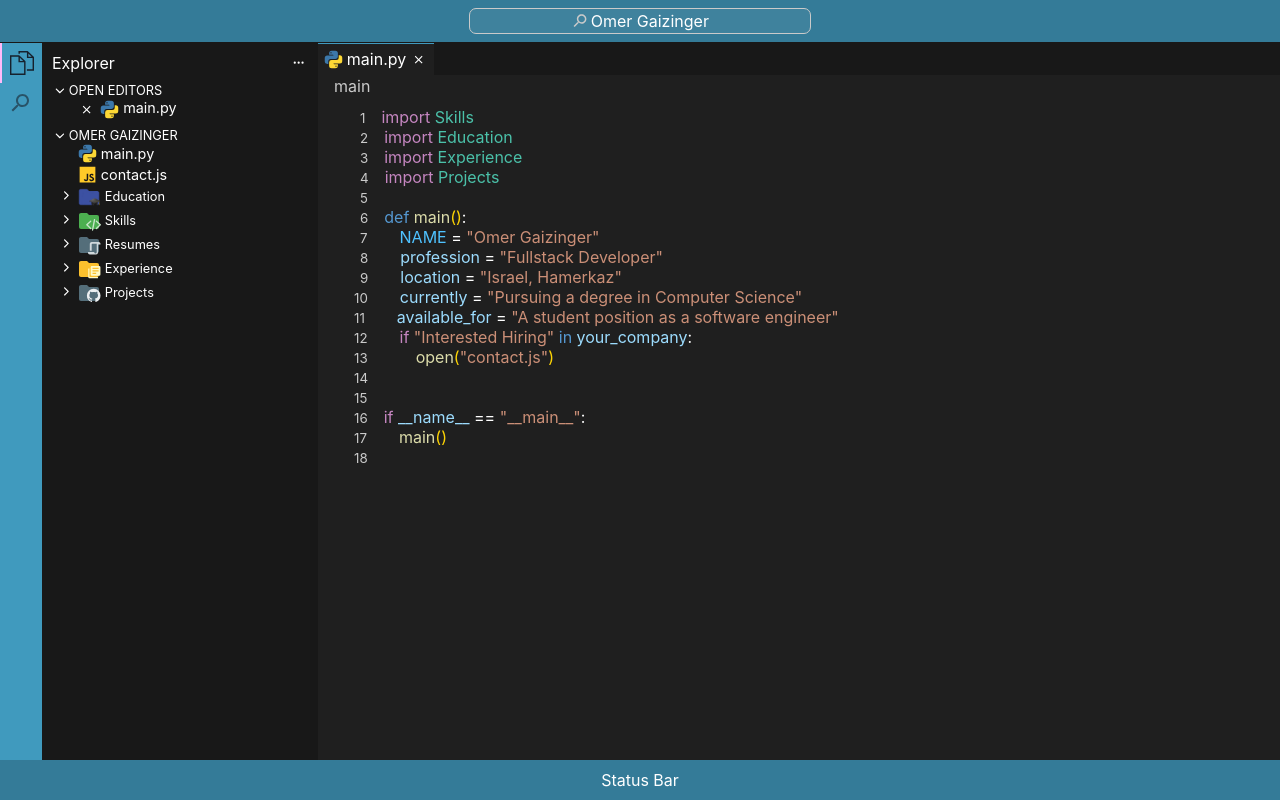
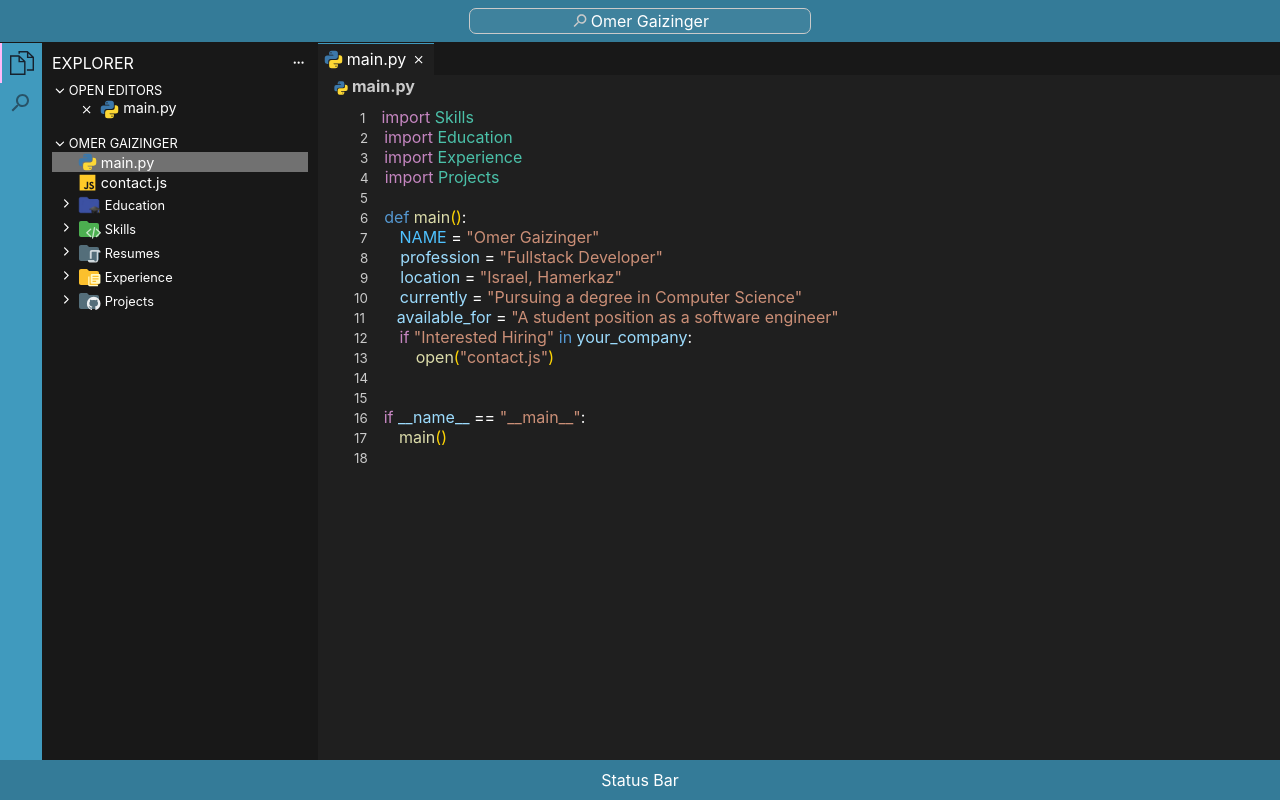
Before and after one commit to omerg864/vscode-portfolio, a React (Create React App) app: page / in a window 1280 px wide. Built offline with nearby package versions, Linux system fonts and the light colour scheme.

Commit message:
search section

```diff
--- a/package.json
+++ b/package.json
@@ -15,6 +15,7 @@
     "react-icons": "^5.0.1",
     "react-scripts": "5.0.1",
     "react-spring": "^9.7.3",
+    "use-debounce": "^10.0.0",
     "web-vitals": "^2.1.4"
   },
   "scripts": {
--- a/src/App.css
+++ b/src/App.css
@@ -13,6 +13,7 @@
   --gray: #cacaca;
   --selected-icon-color: rgb(255, 186, 249);
   --light-gray: rgba(202, 202, 202, 0.5);
+  --highlight: rgba(202, 202, 202, 0.3);
   --light-page: rgba(60, 59, 59, 0.548);
   --light-explorer: #181818bd;
   --page: #1f1f1f;
@@ -27,6 +28,7 @@
   --const: #4fc2ff;
   --blue-brackets: #169fff;
   --comment: #6a9956;
+  --gray-input: #313131;
 }
 
 .App {
@@ -76,12 +78,13 @@ header {
   color: var(--text);
   padding: 10px;
   text-align: center;
-  min-width: 20%;
+  width: 20%;
   -webkit-user-select: none;
   -moz-user-select: none;
   -ms-user-select: none;
   user-select: none;
-  overflow: scroll;
+  display: flex;
+  flex-direction: column;
 }
 
 footer {
@@ -221,12 +224,26 @@ footer {
 }
 
 .file {
-  margin-left: 25px;
+  padding-left: 25px;
   display: flex;
   gap: 3px;
   text-align: center;
   align-items: center;
   cursor: pointer;
+}
+
+.file:hover {
+  background-color: var(--highlight);
+}
+
+.active-file {
+  padding-left: 25px;
+  display: flex;
+  gap: 3px;
+  text-align: center;
+  align-items: center;
+  cursor: pointer;
+  background-color: var(--light-gray);
 }
 
 .folder {
@@ -252,6 +269,7 @@ footer {
 .file-open-info {
   display: flex;
   gap: 3px;
+  width: 100%;
 }
 
 .tab {
@@ -293,6 +311,7 @@ footer {
   padding: 1px;
   background-color: var(--page);
   color: var(--gray);
+  padding-left: 15px;
 }
 
 main {
@@ -420,3 +439,47 @@ main > div > span {
   text-align: center;
   border-bottom: 1px solid var(--light-gray);
 }
+
+.search-tab-input {
+  background-color: var(--gray-input);
+  color: var(--text);
+  padding: 7px;
+  border: 1px solid var(--light-gray);
+  border-radius: 2px;
+  width: 100%;
+  box-sizing: border-box;
+  text-align: start;
+}
+
+.search-tab-input:focus {
+  border: 1px solid var(--button-hover);
+}
+
+.search-tab-input::placeholder {
+  color: var(--light-gray);
+}
+
+.result-list {
+  display: flex;
+  flex-direction: column;
+  gap: 10px;
+  overflow: scroll;
+  padding-top: 10px;
+}
+
+.path-small {
+  font-size: 0.8rem;
+  color: var(--gray);
+  display: flex;
+  align-items: center;
+  padding-left: 10px;
+}
+
+.file > div > span, .active-file > div > span, .file > span, .active-file > span {
+  white-space: nowrap;
+}
+
+.path-span {
+  display: flex;
+  align-items: end;
+}
--- a/src/App.js
+++ b/src/App.js
@@ -35,7 +35,9 @@ function App() {
         {sideBar === 'explorer' && <Explorer resumes={resumes} courses={courses} projects={projects}
         experience={experience} academy={academy} tabs={tabs} setTabs={setTabs}
         setActiveTab={setActiveTab} activeTab={activeTab} skills={skills}/>}
-        {sideBar === 'search' && <Search />}
+        {sideBar === 'search' && <Search resumes={resumes} courses={courses} projects={projects}
+        experience={experience} academy={academy} tabs={tabs} setTabs={setTabs}
+        setActiveTab={setActiveTab} activeTab={activeTab} skills={skills} />}
         <div className='editor'>
           <TabsBar tabs={tabs} setActiveTab={setActiveTab} setTabs={setTabs} activeTab={activeTab} />
           {activeTab.id === 'main' && <Main />}
--- a/src/components/Accordion.jsx
+++ b/src/components/Accordion.jsx
@@ -1,16 +1,15 @@
 import React, { useState } from 'react'
 import { IoIosArrowForward } from "react-icons/io";
-import { IoIosArrowDown } from "react-icons/io";
 import { useSpring, animated } from "react-spring";
 
 
 
-function Accordion({ title, icon, openIcon, children, style, open, animation}) {
+function Accordion({ title, icon, openIcon, children, style, open, animation, fit, styleContent}) {
     const [isActive, setIsActive] = useState(open ? open : false);
 
     const openAnimation = useSpring({
-        from: { opacity: "0", maxHeight: icon ? "24px" : "15px" },
-        to: { opacity: "1", maxHeight: isActive ? "1200px" : icon ? "24px" : "15px" },
+        from: { opacity: "0", maxHeight: icon ? "24px" : "15px"},
+        to: { opacity: "1", maxHeight: isActive ? "1200px" : icon ? "24px" : "15px"},
         config: { duration: animation ? "300": "0" }
       });
 
@@ -25,7 +24,7 @@ function Accordion({ title, icon, openIcon, children, style, open, animation}) {
       });
 
   return (
-    <animated.div className={animation ? 'accordion-transition' :'accordion'} style={{...openAnimation, ...style}}>
+    <animated.div className={animation ? 'accordion-transition' :'accordion'} style={{...openAnimation, ...style, width: fit && isActive ? "fit-content" : "100%" }}>
         <div className='accordion-title' onClick={() => setIsActive(!isActive)}>
             <animated.i style={iconAnimation}>
                 <IoIosArrowForward />
@@ -33,7 +32,7 @@ function Accordion({ title, icon, openIcon, children, style, open, animation}) {
             {isActive ? openIcon && openIcon :icon && icon}
             <span>{title}</span>
         </div>
-            <div className='accordion-content'>
+            <div className='accordion-content' style={styleContent ? styleContent : {}}>
             {children}
             </div>
     </animated.div>
--- a/src/components/Explorer.jsx
+++ b/src/components/Explorer.jsx
@@ -4,6 +4,7 @@ import { HiOutlineDotsHorizontal } from "react-icons/hi";
 import Accordion from './Accordion.jsx';
 import File from './File.jsx';
 import FileOpen from './FileOpen.jsx';
+import { createPath } from '../functions/functions.js';
 
 
 function Explorer({ tabs, setTabs, setActiveTab, activeTab, academy, skills, experience, projects, courses, resumes}) {
@@ -50,61 +51,61 @@ function Explorer({ tabs, setTabs, setActiveTab, activeTab, academy, skills, exp
   return (
     <div className='explorer'>
       <div className='explorer-title'>
-        <span>Explorer</span>
+        <span>EXPLORER</span>
         <IconButton icon={<HiOutlineDotsHorizontal/>} />
       </div>
-      <Accordion animation={true} open={true} title="OPEN EDITORS">
+      <Accordion animation={true} style={{overflowX: 'scroll', paddingBottom: "8px"}} styleContent={{display: 'inline-block', minWidth: "100%"}} open={true} title="OPEN EDITORS">
         {tabs.map((tab) => {
-          return <FileOpen key={tab.id} name={tab.name} id={tab.id} close={closeTab} onClick={openFromEditTab} icon={tab.icon ? <img alt={tab.icon.alt} className='file-icon' src={tab.icon.src}/> : false}/>
+          return <FileOpen key={tab.id} path={createPath(tab, false)} name={tab.name} id={tab.id} close={closeTab} onClick={openFromEditTab} icon={tab.icon ? <img alt={tab.icon.alt} className='file-icon' src={tab.icon.src}/> : false}/>
         })}
       </Accordion>
-      <Accordion animation={true} open={true} style={{marginTop: '8px'}} title="OMER GAIZINGER">
-        <File onClick={onClickFile} onDoubleClick={onDoubleClickFile} object={{name: "main.py", id:"main", icon: {alt: "python-icon", src: "/file-icons/python.svg"} }}/>
-        <File onClick={onClickFile} onDoubleClick={onDoubleClickFile} object={{name: "contact.js", id:"contact", icon: {alt: "js-icon", src: "/file-icons/javascript.svg"} }} />
-        <Accordion style={{marginLeft: '8px'}} icon={<img alt='graduation-folder' className='folder-icon' src='/folders-icons/folder-graduate.png'/>}
+      <Accordion animation={true} open={true} style={{marginTop: '8px', overflowX: 'scroll', flex: '1'}} title="OMER GAIZINGER">
+        <File active={activeTab.id === "main"} onClick={onClickFile} onDoubleClick={onDoubleClickFile} object={{name: "main.py", id:"main", icon: {alt: "python-icon", src: "/file-icons/python.svg"} }}/>
+        <File active={activeTab.id === "contact"} onClick={onClickFile} onDoubleClick={onDoubleClickFile} object={{name: "contact.js", id:"contact", icon: {alt: "js-icon", src: "/file-icons/javascript.svg"} }} />
+        <Accordion style={{paddingLeft: '8px'}} fit={true}  icon={<img alt='graduation-folder' className='folder-icon' src='/folders-icons/folder-graduate.png'/>}
         openIcon={<img className="folder-icon" alt='graduation-folder-open' src='/folders-icons/folder-graduate-open.png'/>} title="Education">
           <div className='line'></div>
-          <Accordion style={{marginLeft: '8px'}} icon={<img alt='academy-folder' className='folder-icon' src='/folders-icons/folder-core.svg'/>}
+          <Accordion style={{paddingLeft: '8px'}} fit={true} icon={<img alt='academy-folder' className='folder-icon' src='/folders-icons/folder-core.svg'/>}
           openIcon={<img className="folder-icon" alt='academy-folder-open' src='/folders-icons/folder-core-open.svg'/>} title="Academy">
             <div className='line'></div>
             {academy.map(a => {
-              return <File  onClick={onClickFile} onDoubleClick={onDoubleClickFile} object={a} key={a.id}/>
+              return <File active={activeTab.id === a.id}  onClick={onClickFile} onDoubleClick={onDoubleClickFile} object={a} key={a.id}/>
             })}
           </Accordion>
-          <Accordion style={{marginLeft: '8px'}} icon={<img alt='courses-folder' className='folder-icon' src='/folders-icons/folder-middleware.svg'/>}
+          <Accordion style={{paddingLeft: '8px'}} fit={true} icon={<img alt='courses-folder' className='folder-icon' src='/folders-icons/folder-middleware.svg'/>}
           openIcon={<img className="folder-icon" alt='courses-folder-open' src='/folders-icons/folder-middleware-open.svg'/>} title="Courses">
             <div className='line'></div>
             {courses.map(c => {
-              return <File  onClick={onClickFile} onDoubleClick={onDoubleClickFile} object={c} key={c.id}/>
+              return <File active={activeTab.id === c.id}  onClick={onClickFile} onDoubleClick={onDoubleClickFile} object={c} key={c.id}/>
             })}
           </Accordion>
         </Accordion>
-        <Accordion style={{marginLeft: '8px'}} icon={<img alt='skills-folder' className='folder-icon' src='/folders-icons/folder-src.svg'/>}
+        <Accordion style={{paddingLeft: '8px', width: "100%"}} icon={<img alt='skills-folder' className='folder-icon' src='/folders-icons/folder-src.svg'/>}
           openIcon={<img className="folder-icon" alt='skills-folder-open' src='/folders-icons/folder-src-open.svg'/>} title="Skills">
             <div className='line'></div>
             {skills.map(s => {
-              return <File  onClick={onClickFile} onDoubleClick={onDoubleClickFile} object={s} key={s.id}/>
+              return <File active={activeTab.id === s.id}  onClick={onClickFile} onDoubleClick={onDoubleClickFile} object={s} key={s.id}/>
             })}
           </Accordion>
-          <Accordion style={{marginLeft: '8px'}} icon={<img alt='resumes-folder' className='folder-icon' src='/folders-icons/folder-scripts.svg'/>}
+          <Accordion style={{paddingLeft: '8px'}} fit={true} icon={<img alt='resumes-folder' className='folder-icon' src='/folders-icons/folder-scripts.svg'/>}
           openIcon={<img className="folder-icon" alt='resumes-folder-open' src='/folders-icons/folder-scripts-open.svg'/>} title="Resumes">
             <div className='line'></div>
             {resumes.map(r => {
-              return <File  onClick={onClickFile} onDoubleClick={onDoubleClickFile} object={r} key={r.id}/>
+              return <File active={activeTab.id === r.id}  onClick={onClickFile} onDoubleClick={onDoubleClickFile} object={r} key={r.id}/>
             })}
           </Accordion>
-          <Accordion style={{marginLeft: '8px'}} icon={<img alt='experience-folder' className='folder-icon' src='/folders-icons/folder-resource.svg'/>}
+          <Accordion style={{paddingLeft: '8px'}} fit={true} icon={<img alt='experience-folder' className='folder-icon' src='/folders-icons/folder-resource.svg'/>}
           openIcon={<img className="folder-icon" alt='experience-folder-open' src='/folders-icons/folder-resource-open.svg'/>} title="Experience">
             <div className='line'></div>
             {experience.map(e => {
-              return <File  onClick={onClickFile} onDoubleClick={onDoubleClickFile} object={e} key={e.id}/>
+              return <File active={activeTab.id === e.id}  onClick={onClickFile} onDoubleClick={onDoubleClickFile} object={e} key={e.id}/>
             })}
           </Accordion>
-          <Accordion style={{marginLeft: '8px'}} icon={<img alt='projects-folder' className='folder-icon' src='/folders-icons/folder-github.svg'/>}
+          <Accordion style={{paddingLeft: '8px'}} fit={true} icon={<img alt='projects-folder' className='folder-icon' src='/folders-icons/folder-github.svg'/>}
           openIcon={<img className="folder-icon" alt='projects-folder-open' src='/folders-icons/folder-github-open.svg'/>} title="Projects">
             <div className='line'></div>
             {projects.map(p => {
-              return <File  onClick={onClickFile} onDoubleClick={onDoubleClickFile} object={p} key={p.id}/>
+              return <File active={activeTab.id === p.id}  onClick={onClickFile} onDoubleClick={onDoubleClickFile} object={p} key={p.id}/>
             })}
           </Accordion>
       </Accordion>
--- a/src/components/File.jsx
+++ b/src/components/File.jsx
@@ -1,12 +1,12 @@
 import React from 'react'
 import useSingleAndDoubleClick from '../hooks/ClickHook';
 
-function File({onClick, onDoubleClick, object}) {
+function File({onClick, onDoubleClick, object, active}) {
 
   const clickFile = useSingleAndDoubleClick(onClick, onDoubleClick, object);
 
   return (
-    <div className='file' onClick={clickFile} >
+    <div className={`${active ? 'active-file' : "file"}`} onClick={clickFile} >
         {object.icon && <img alt={object.icon.alt} className='file-icon' src={object.icon.src}/>}
         <span style={{fontSize: "0.9rem"}}>{object.name}</span>
     </div>
--- a/src/components/FileOpen.jsx
+++ b/src/components/FileOpen.jsx
@@ -3,13 +3,14 @@ import IconButton from './IconButton';
 import { MdClose } from "react-icons/md";
 
 
-function FileOpen({name, id, icon, onClick, close}) {
+function FileOpen({name, id, icon, onClick, close, path}) {
   return (
     <div className='file' >
         <IconButton icon={<MdClose/>} onClick={(e) => close(e, id)} />
         <div className='file-open-info' onClick={(e) => onClick(e, id)}>
             {icon && icon}
             <span style={{fontSize: "0.9rem"}}>{name}</span>
+            {path && <small className='path-small'>{path.join('/')}</small>}
         </div>
     </div>
   )
--- /dev/null
+++ b/src/components/Path.jsx
@@ -0,0 +1,18 @@
+import React from 'react'
+import { IoIosArrowForward } from "react-icons/io";
+
+function Path({ path, activeTab }) {
+  return (
+    <>
+        {path.map((folder, index) => {
+            return <span className='path-span' key={index} style={{cursor: "pointer"}}>{folder} <IoIosArrowForward /></span>
+        })}
+        <div style={{display: "flex", gap: "3px", alignItems: 'end'}}>
+            <img alt={activeTab.icon.alt} style={{width: '1rem'}} className='file-icon' src={activeTab.icon.src}/>
+            <span style={{fontWeight: "bold"}}>{activeTab.name}</span>
+        </div>
+    </>
+  )
+}
+
+export default Path
--- a/src/components/Search.jsx
+++ b/src/components/Search.jsx
@@ -1,8 +1,75 @@
-import React from 'react'
+import React, { useState, useEffect } from 'react';
+import IconButton from './IconButton';
+import { VscRefresh } from "react-icons/vsc";
+import { useDebounce } from 'use-debounce';
+import { searchData } from '../functions/functions';
+import File from './File';
 
-function Search() {
+
+function Search({ tabs, setTabs, setActiveTab, activeTab, academy, skills, experience, projects, courses, resumes }) {
+
+    const [search, setSearch] = useState('');
+    const [value] = useDebounce(search, 800);
+    const [results, setResults] = useState([]);
+
+    const handleSearch = (e) => {
+        setSearch(e.target.value);
+    }
+    useEffect(() => {
+        if(value.length > 2) {
+            const searchResults = [];
+            searchResults.push(...searchData(resumes, value));
+            searchResults.push(...searchData(courses, value));
+            searchResults.push(...searchData(projects, value));
+            searchResults.push(...searchData(experience, value));
+            searchResults.push(...searchData(academy, value));
+            searchResults.push(...searchData(skills, value));
+            console.log(searchResults);
+            setResults(searchResults);
+        }
+    }, [value]);
+
+    const onClickFile = (fileData) => {
+      if(activeTab.id === fileData.id) {
+        return;
+      }
+      if(tabs.find(tab => tab.id === fileData.id)) {
+        setActiveTab(tabs.find(tab => tab.id === fileData.id));
+      } else {
+        setTabs([...tabs.filter(tab => !tab.temp), {...fileData, temp: true}]);
+        setActiveTab({...fileData, temp: true});
+      }
+    }
+
+    const onDoubleClickFile = (fileData) => {
+      if(activeTab.id === fileData.id && !activeTab.temp) {
+        return;
+      }
+      console.log(fileData);
+      if(tabs.find(tab => tab.id === fileData.id)) {
+        setTabs([...tabs.filter(tab => tab.id !== fileData.id && !tab.temp), fileData]);
+        setActiveTab(fileData);
+      } else {
+        setTabs([...tabs.filter(tab => !tab.temp), fileData]);
+        setActiveTab(fileData);
+      }
+    }
+
   return (
-    <div>Search</div>
+    <div className='explorer'>
+      <div className='explorer-title'>
+        <span>SEARCH</span>
+        <IconButton icon={<VscRefresh/>} />
+      </div>
+      <div>
+        <input className='search-tab-input' onChange={handleSearch} value={search} type='text' placeholder='Search'/>
+      </div>
+      <div className='result-list'>
+        {results.map(result => {
+            return <File active={activeTab.id === result.id}  onClick={onClickFile} onDoubleClick={onDoubleClickFile} object={result} key={result.id}/>
+        })}
+      </div>
+    </div>
   )
 }
 
--- a/src/components/TabsBar.jsx
+++ b/src/components/TabsBar.jsx
@@ -1,5 +1,7 @@
 import React from 'react'
 import Tab from './Tab'
+import Path from './Path';
+import { createPath } from '../functions/functions';
 
 function TabsBar({tabs, setTabs, setActiveTab, activeTab}) {
 
@@ -23,7 +25,7 @@ function TabsBar({tabs, setTabs, setActiveTab, activeTab}) {
           })}
         </div>
         <div className='src-bar'>
-          {activeTab && activeTab.id && <span style={{marginLeft: "15px"}}>{activeTab.id}</span>}
+          <Path path={createPath(activeTab, false)} activeTab={activeTab} />
         </div>
     </div>
   )
--- a/src/functions/functions.js
+++ b/src/functions/functions.js
@@ -1,24 +1,4 @@
-
-const numbers = (limit) => {
-    const lines = []
-    let limitTemp = limit;
-    let space = 0;
-    while(parseInt(limitTemp) > 0) {
-        limitTemp = limitTemp / 10;
-        space += 1;
-    }
-    let reduce = 10;
-    for (let i = 1; i <= limit; i++) {
-        if(i === reduce) {
-            reduce *= 10;
-            space--;
-        }
-        let number = <small key={i} style={{top: `${i * 20}px`, textIndent: `${space * 5}px`}} className='number-row'>{i}</small>;
-        lines.push(number)
-    }
-    lines.push(<small key={limit + 1} style={{top: `${(limit + 1) * 20}px`}} className='number-row'>&nbsp;</small>)
-    return lines;
-}
+import { object } from "prop-types";
 
 const numberRow = (number ,elements, style = {}) => {
     let numberTemp = number;
@@ -33,5 +13,53 @@ const numberRow = (number ,elements, style = {}) => {
     </div>
 }
 
+const searchData = (data, value) => {
+    const searchResults = [];
+    for (let i = 0; i < data.length; i++) {
+        if(data[i].name.toLowerCase().includes(value.toLowerCase())) {
+            searchResults.push({...data[i], found: "name"});
+        } else {
+            if (data[i].description) {
+                for (let j = 0; j < data[i].description.length; j++) {
+                    if(data[i].description[j].toLowerCase().includes(value.toLowerCase())) {
+                        searchResults.push({...data[i], found: "description", index: j});
+                    }
+                }
+            }
+        }
+    }
+    return searchResults;
+}
 
-export { numbers, numberRow };
+const createPath = (object, include_file = true) => {
+    let path = [];
+    // eslint-disable-next-line default-case
+    switch (object.component) {
+        case "academy":
+            path.push("Education");
+            path.push("Academy");
+            break;
+        case "skill":
+            path.push("Skills");
+            break;
+        case "project":
+            path.push("Projects");
+            break;
+        case "course":
+            path.push("Education");
+            path.push("Courses");
+            break;
+        case "experience":
+            path.push("Experience");
+            break;
+        case "resume":
+            path.push("Resumes");
+            break;
+    }
+    if(include_file)
+        path.push(object.name);
+    return path;
+}
+
+
+export { numberRow, searchData, createPath };
```
Also changed, not shown: 1 other file (tests, documents, lock files or other folders).
